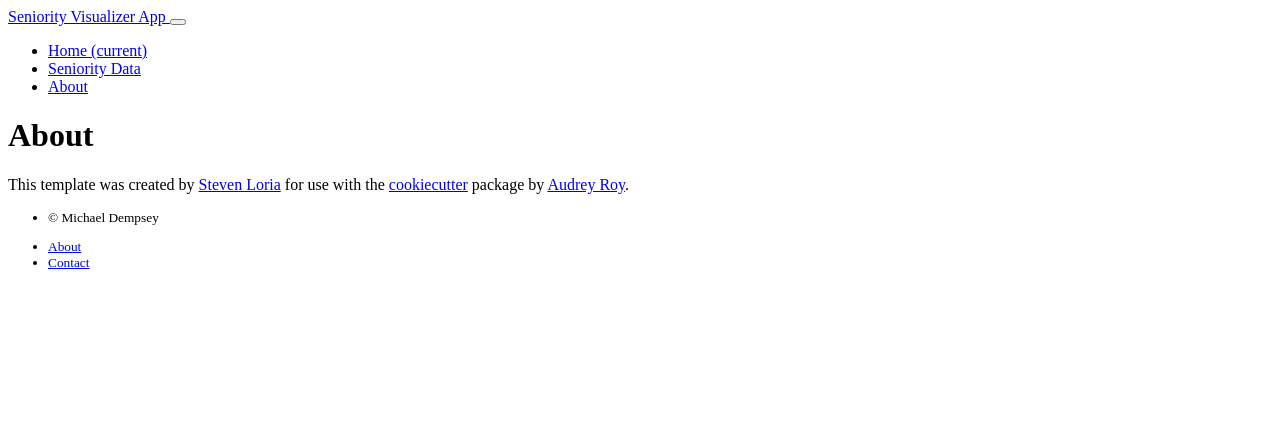
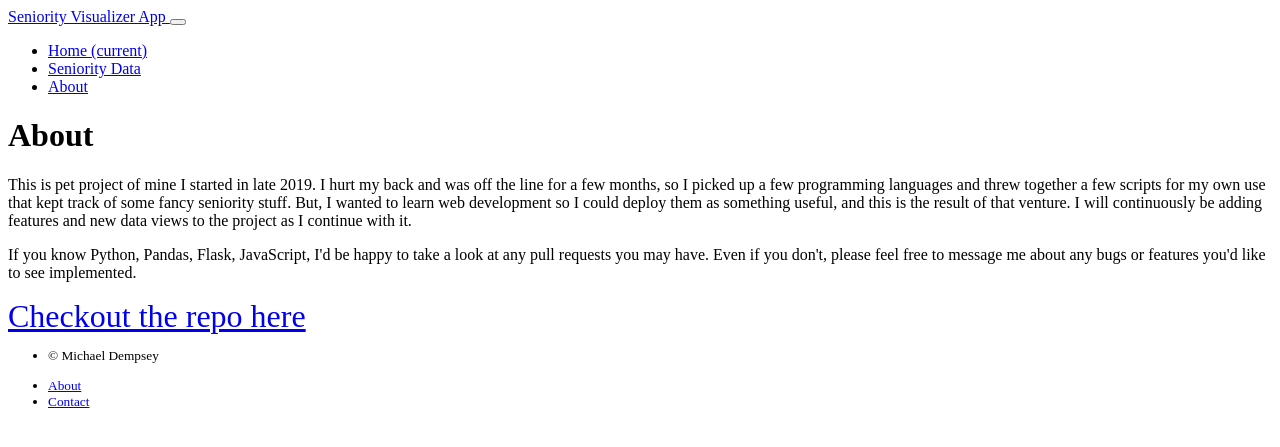
Before and after one commit to AirbusDriver/SeniorityVisualizer, a Flask app: template seniority_visualizer_app/templates/public/about.html in a window 1280 px wide. Shown: the top 447 px of the page. Run offline with Flask 2, Linux system fonts and the light colour scheme; the template is opened without the code that fills it, so the values that code supplies are empty; data comes from the database, SQL or seed files in the repository; parts of the project's set-up code (start-up, migrations or seed data) failed here and were passed over.

Commit message:
Add about page

```diff
--- a/seniority_visualizer_app/templates/public/about.html
+++ b/seniority_visualizer_app/templates/public/about.html
@@ -1,11 +1,22 @@
-
 {% extends "layout.html" %}
 
 {% block content %}
-<div class="container">
     <h1 class="mt-5">About</h1>
-    <div class="row">
-      <p class="lead">This template was created by <a href="http://github.com/sloria/">Steven Loria</a> for use with the <a href="http://github.com/audreyr/cookiecutter/">cookiecutter</a> package by <a href="http://github.com/audreyr/">Audrey Roy</a>.</p>
-    </div>
-</div>
+    <p>
+        This is pet project of mine I started in late 2019. I hurt my back and was off the line for a few months, so
+        I picked up a few programming languages and threw together a few scripts for my own use that kept track of
+        some fancy seniority stuff. But, I wanted to learn web development so I could deploy them as something useful,
+        and this is the result of that venture. I will continuously be adding features and new data views to the
+        project as I continue with it.
+    </p>
+
+    <p>
+        If you know Python, Pandas, Flask, JavaScript, I'd be happy to take a look at any pull requests you may have.
+        Even if you don't, please feel free to message me about any bugs or features you'd like to see implemented.
+    </p>
+
+    <a style="font-size: xx-large" href="https://github.com/AirbusDriver/SeniorityVisualizer">
+        Checkout the repo here <i class="fa fa-github-square fa-2x" alt="repo"></i>
+    </a>
+
 {% endblock %}
```
